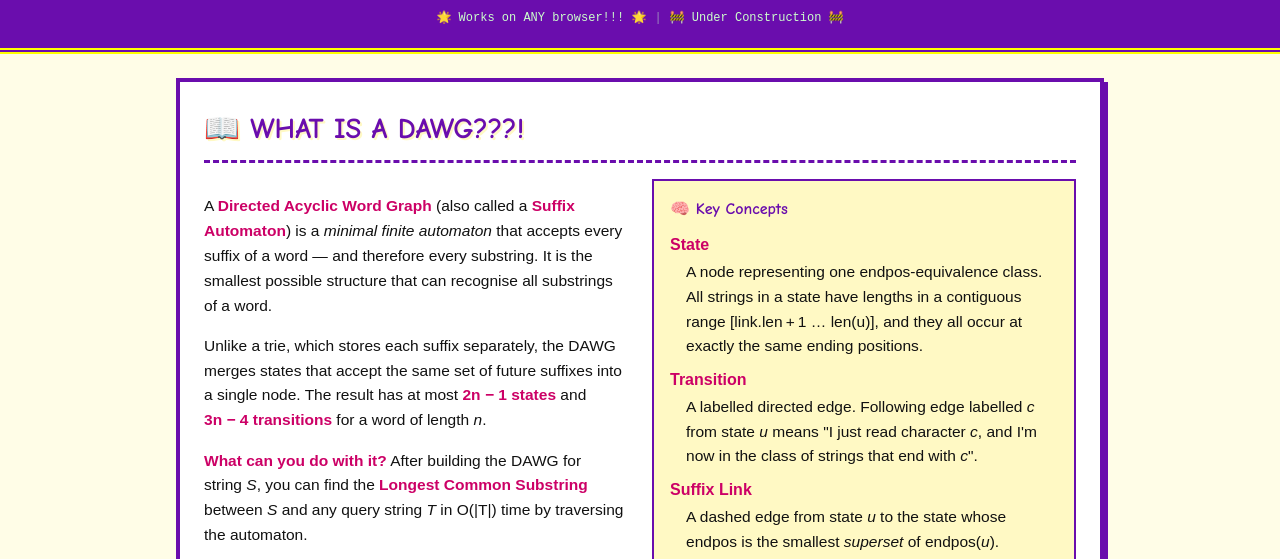
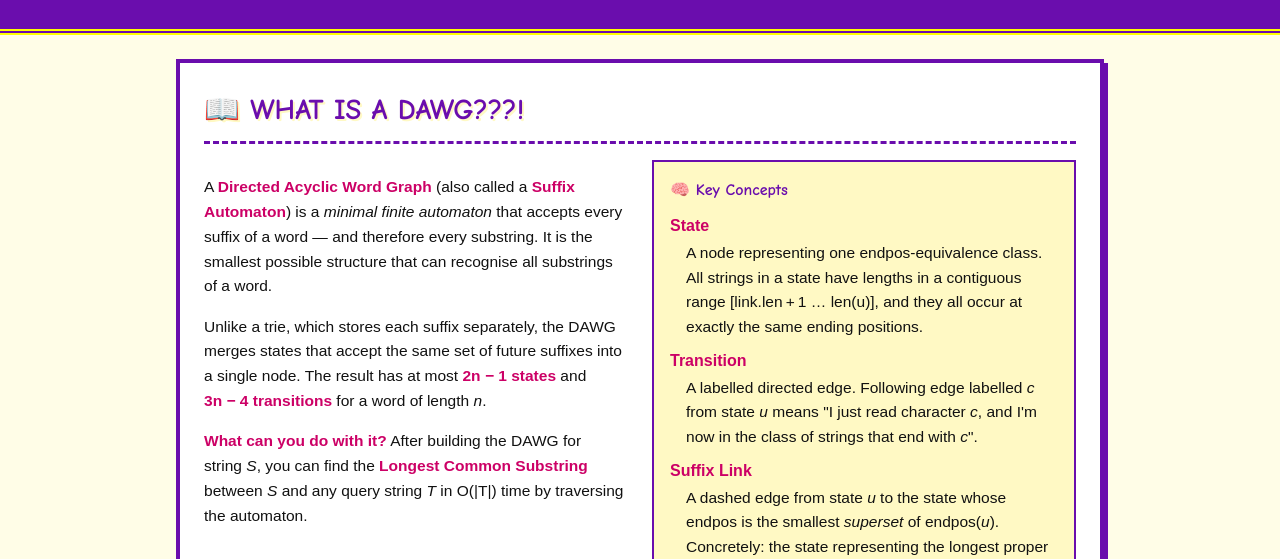
Before and after one commit to chempananickal/chempananickal.github.io, an Eleventy site: page tools/yo-dawg/yo-dawg.html in a window 1280 px wide. Shown: the part 215-774 px from the top of the page. Built offline with nearby package versions, Linux system fonts and the light colour scheme; Eleventy itself is replaced by a stand-in of ours; files that its build step writes are made by us from their sources.

Commit message:
feat: remove under construction badge

```diff
--- a/tools/yo-dawg/yo-dawg.html
+++ b/tools/yo-dawg/yo-dawg.html
@@ -20,11 +20,6 @@
       </h1>
       <p class="tagline">&#x1F40D; THE SUFFIX AUTOMATON EXPLAINED!!!! &#x1F40D;</p>
       <p class="subtagline">Learn how to build a Directed Acyclic Word Graph step by step!!!!</p>
-      <div class="retro-meta" aria-hidden="true">
-        <span>&#127775; Works on ANY browser!!! &#127775;</span>
-        <span class="pipe">|</span>
-        <span>&#x1F6A7;&nbsp;Under Construction&nbsp;&#x1F6A7;</span>
-      </div>
     </div>
   </header>
 
```
Also changed, not shown: tools/trie-hard/trie-hard.html (+0 -5 lines).
